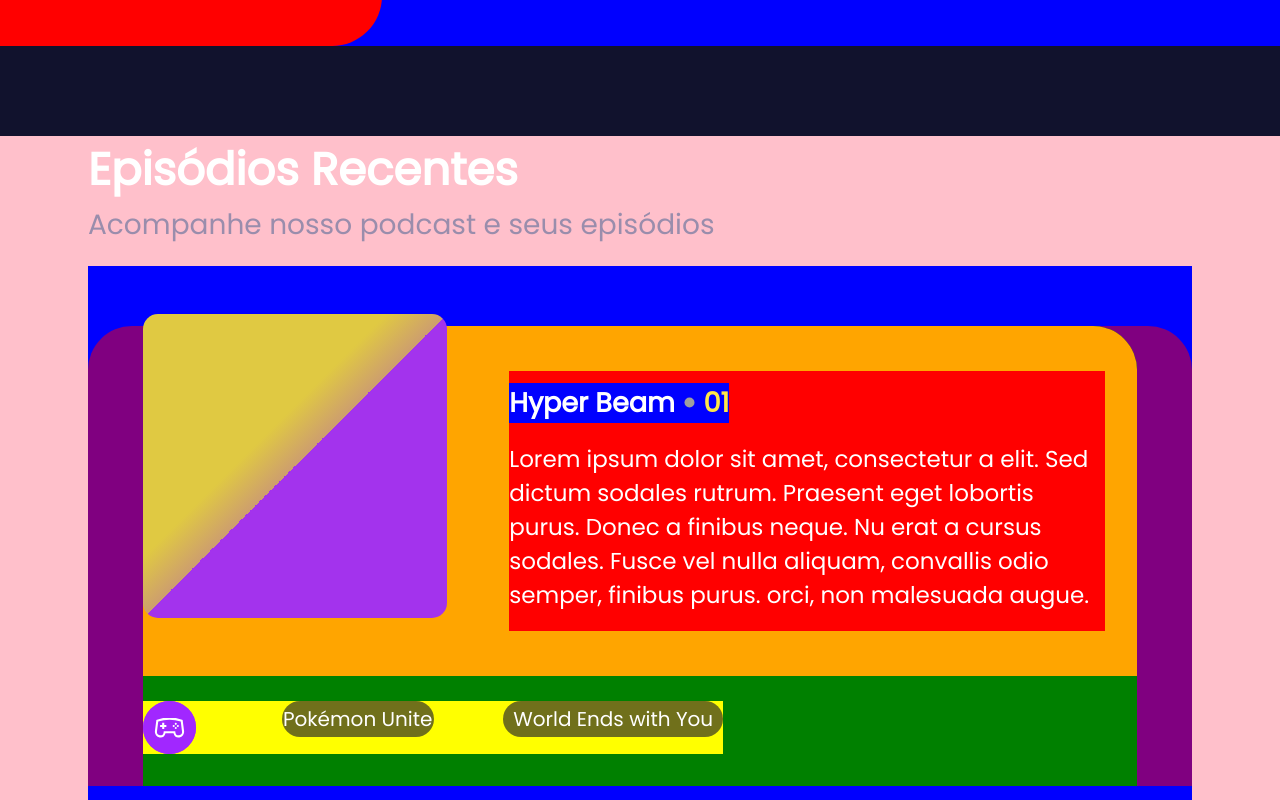
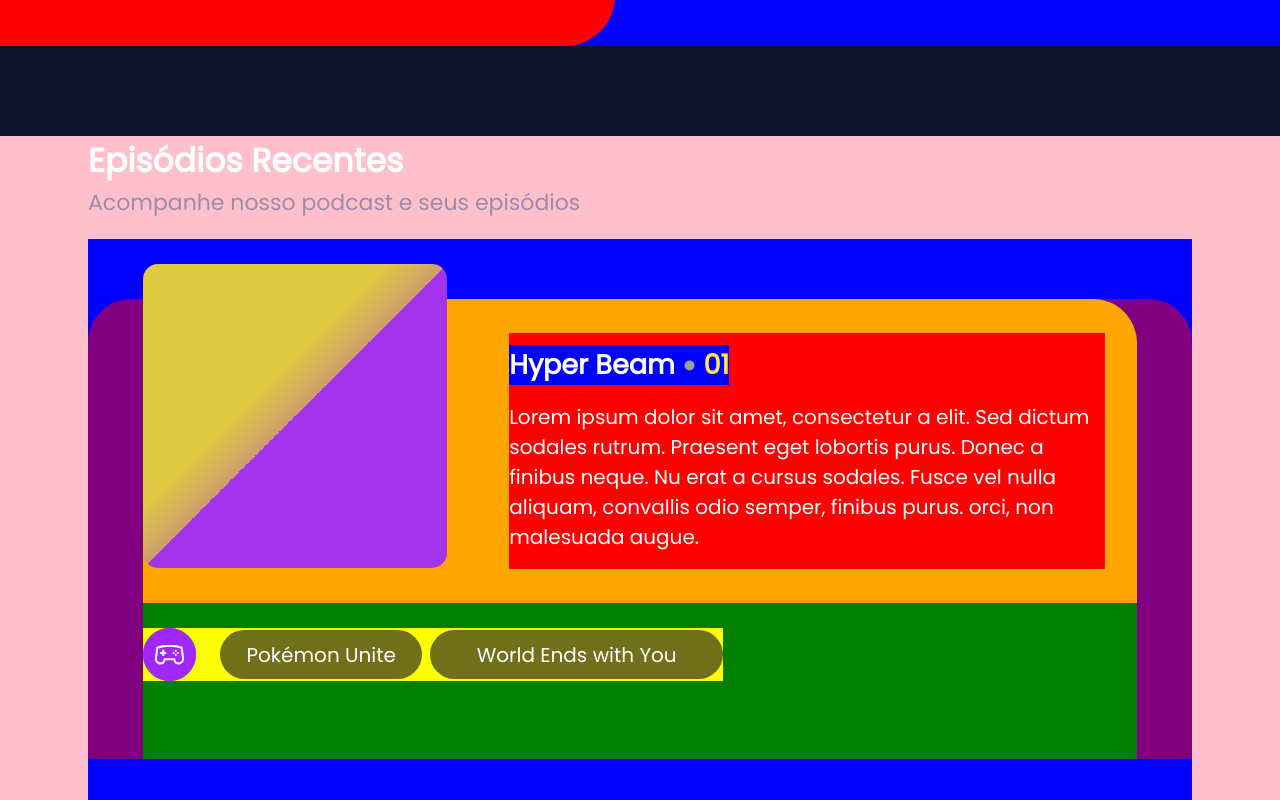
Before and after one commit to lucas-wyllame/hyper-beam, a Next.js app: page / in a window 1280 px wide. Shown: the part 520-1320 px from the top of the page. Built offline with nearby package versions, Linux system fonts and the light colour scheme.

Commit message:
fix(LastEps): fix responsivity

```diff
--- a/src/components/About/styles.js
+++ b/src/components/About/styles.js
@@ -23,7 +23,6 @@ export const LeftImage = styled.div`
   max-width: 800px;
   margin: 0 0 30px 0;
   @media (min-width: 1024px) {
-    width: 45%;
     max-width: 800px;
     height: 100%;
     border-radius: 0 50px 50px 0;
--- a/src/components/LastEpisodes/index.js
+++ b/src/components/LastEpisodes/index.js
@@ -168,10 +168,10 @@ export default function LastEpisodes() {
                         )}
                       </Icon>
 
-                      <ButtonsEp width={"152px"} widthButton={"202px"}>
+                      <ButtonsEp width={"152px"} widthLaptop={"202px"}>
                         Pokémon Unite
                       </ButtonsEp>
-                      <ButtonsEp width={"220px"} widthButton={"293px"}>
+                      <ButtonsEp width={"220px"} widthLaptop={"293px"}>
                         World Ends with You
                       </ButtonsEp>
                     </IconAndButtons>
--- a/src/components/LastEpisodes/styles.js
+++ b/src/components/LastEpisodes/styles.js
@@ -63,7 +63,7 @@ export const CardAndText = styled.div`
   align-items: center;
   border-radius: 44px 44px 0px 0px;
   @media (min-width: 1024px) {
-    height: 350px;
+    /* height: 350px; */
     flex-direction: row;
   }
 `;
@@ -92,6 +92,7 @@ export const IconAndButtons = styled.div`
   /* justify-content: ${(props) => props.justifyContent}; */
   /* align-items: ${(props) => props.alignItems}; */
   @media (min-width: 1024px) {
+    align-items: center;
     width: 580px;
     margin: ${(props) => props.margin};
     height: auto;
@@ -111,7 +112,8 @@ export const ButtonsEp = styled.div`
   justify-content: center;
   align-items: center;
   @media (min-width: 1024px) {
-    /* width: ${(props) => props.widthButton}; */
+    width: ${(props) => props.widthLaptop};
+    height: 49px;
     font-size: 2rem;
   }
 `;
--- a/src/styles/globalStyles.js
+++ b/src/styles/globalStyles.js
@@ -19,6 +19,9 @@ export const Title = styled.p`
     font-size: 2.8rem;
   }
   @media (min-width: 1024px) {
+    font-size: 3.3rem;
+  }
+  @media (min-width: 1440px) {
     font-size: 4.5rem;
   }
 `;
@@ -33,6 +36,9 @@ export const Desc = styled.h1`
     font-size: 1.7rem;
   }
   @media (min-width: 1024px) {
+    font-size: 2.2rem;
+  }
+  @media (min-width: 1440px) {
     font-size: 2.8rem;
   }
 `;
@@ -45,7 +51,11 @@ export const MoreInfs = styled.h2`
     font-size: 1.5rem;
   }
   @media (min-width: 1024px) {
-    font-size: 2.3rem;
+    font-size: 2rem;
+    font-size: ${(props) => props.fontSizeLaptop};
+  }
+  @media (min-width: 1440px) {
+    font-size: 2.5rem;
     /* font-size: ${(props) => props.fontSizeLaptop}; */
   }
 `;
```
